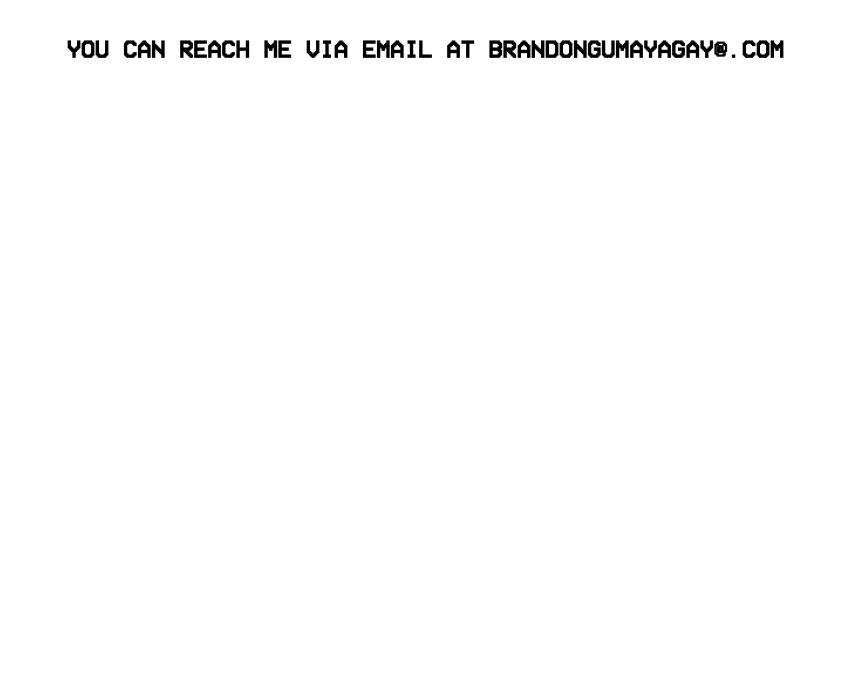
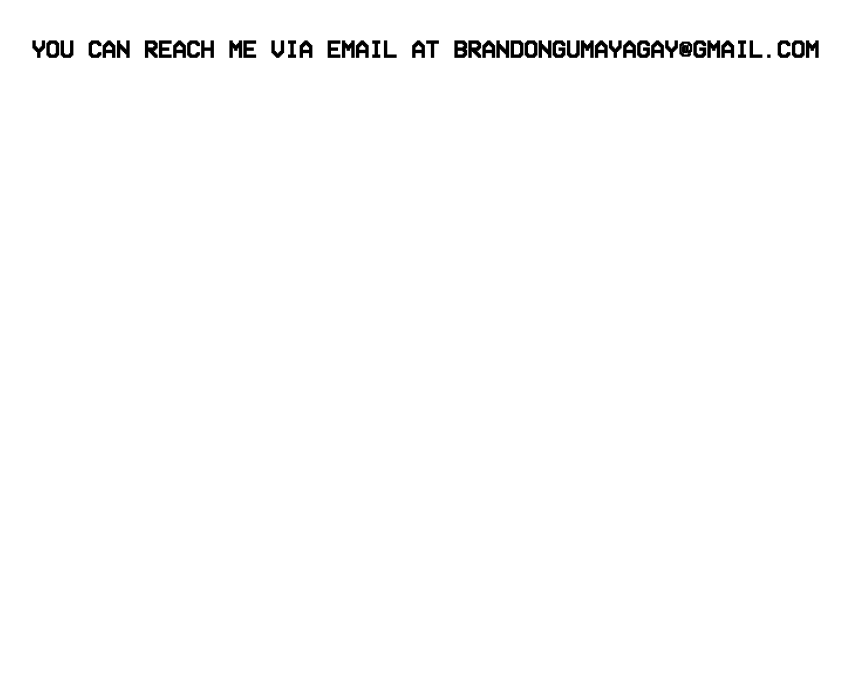
Before and after one commit to gitbeanz/gitbeanz.github.io, a plain HTML site: page index.html in a window 1280 px wide. Shown: the part 3570-4250 px from the top of the page, without its empty margins (215-1065 px from the left). Drawn offline with Linux system fonts and the light colour scheme.

Commit message:
Update index.html
Fixed Contact Me page

```diff
--- a/index.html
+++ b/index.html
@@ -90,7 +90,7 @@ EMAIL: BGUMAYAG@UCI.EDU
       <i class="fab fa-linkedin"><a href = "https://www.linkedin.com/in/brandon-gumayagay-34bb571a9/">LINKEDIN</a></i>
       <br>
       <br>
-      <h2 class = "headings">YOU CAN REACH ME VIA EMAIL AT BRANDONGUMAYAGAY@.COM</h2>
+      <h2 class = "headings">YOU CAN REACH ME VIA EMAIL AT BRANDONGUMAYAGAY@GMAIL.COM</h2>
     </div>
 
     </section>
```
